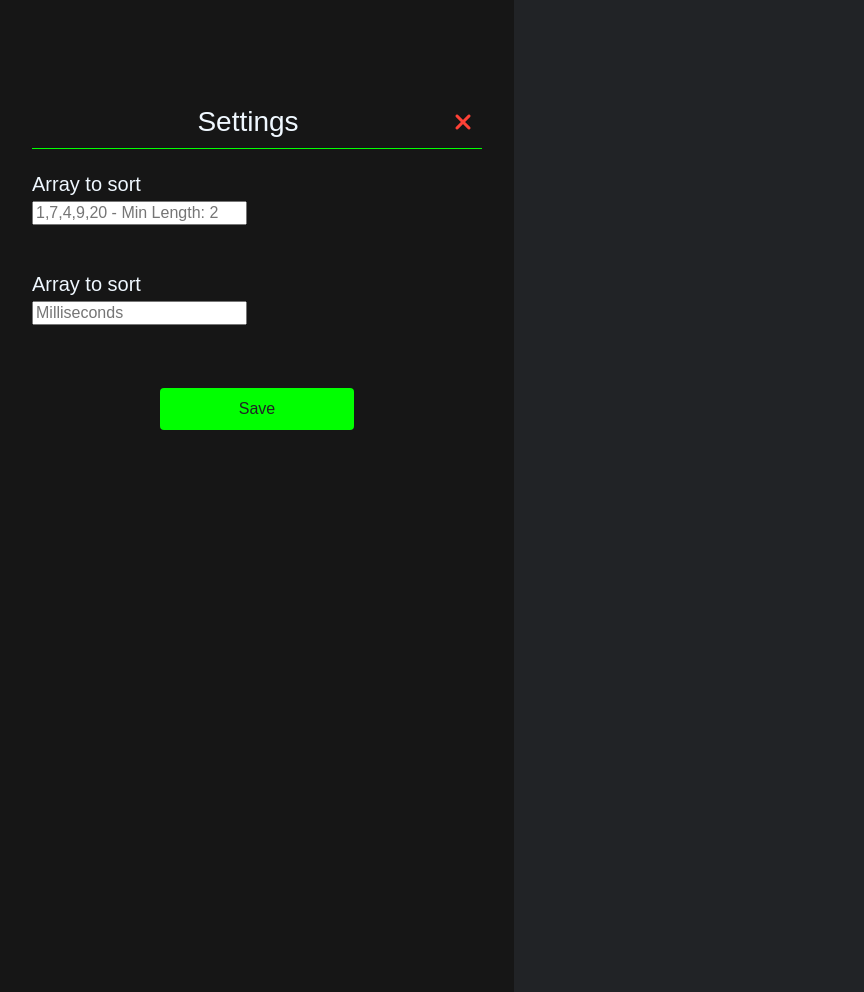
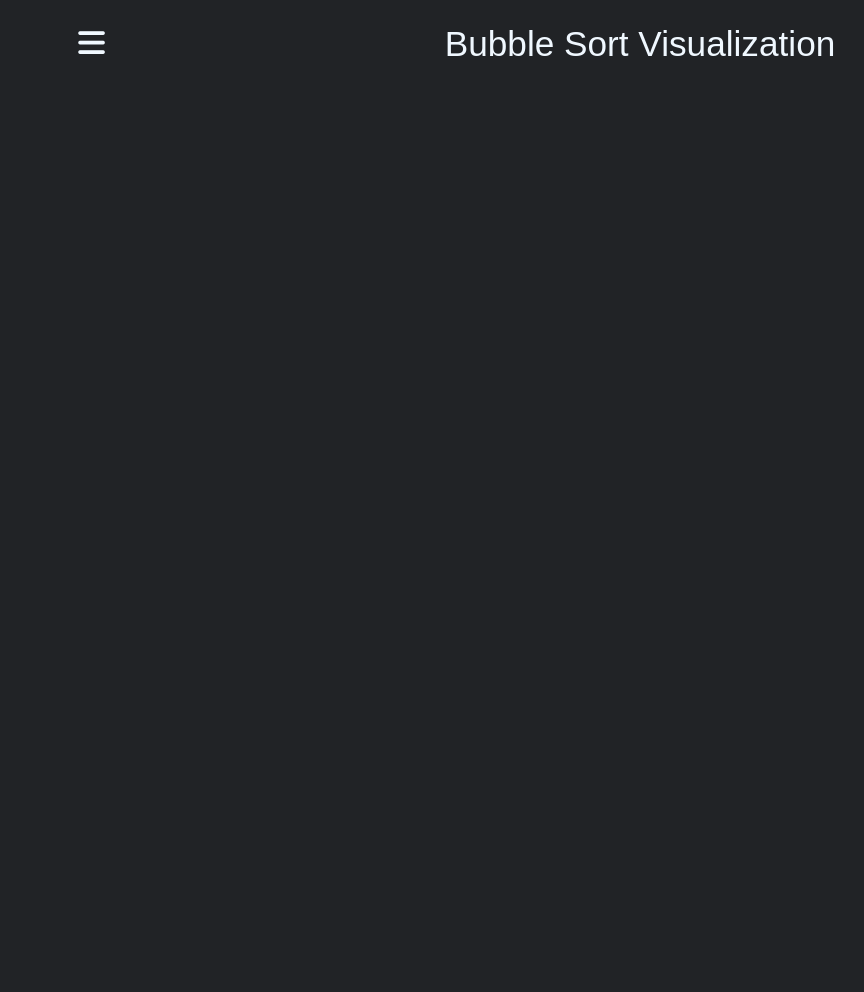
Before and after one commit to abnerlol68/visual-bubble-sort, a PHP site: page / in a window 1280 px wide. Shown: the whole page, without its empty margins (0-864 px from the left). After the commit the page ends 56 px from the top, so only its background shows below. Run offline with PHP 8.4, Linux system fonts and the light colour scheme; some libraries are stand-ins or nearby versions.

Commit message:
Sidebar Settings Validations

```diff
--- a/index.php
+++ b/index.php
@@ -8,19 +8,19 @@
   <link rel="shortcut icon" href="img/bubbles.png" type="image/x-icon">
   <link rel="stylesheet" href="styles/style.css">
   <script defer src="https://kit.fontawesome.com/ab0b12f76d.js" crossorigin="anonymous"></script>
-
+  <script defer src="js/main.js"></script>
   <title>Bubble Sort</title>
 </head>
 
 <body>
   <?php require "partials/sidebar-settings.php" ?>
-  <!-- <header>
-    <i class="fa-solid fa-bars"></i>
-    <h1>Bubble Sort Visualization</h1>
+  <header>
+      <i class="fa-solid fa-bars" id="sdbSettings"></i>
+      <h1>Bubble Sort Visualization</h1>
   </header>
 
   <main></main>
 
-  <footer></footer> -->
+  <footer></footer>
 </body>
 </html>
--- /dev/null
+++ b/js/main.js
@@ -0,0 +1,46 @@
+const btnSettings = document.getElementById('sdbSettings');
+const btnCloseSettings = document.getElementById('stgClose');
+
+const btnSaveSettings = document.getElementById('saveSettings');
+const txtArray = document.getElementById('arrTwoSort');
+const txtTime = document.getElementById('timeTwoSort');
+const txtStatus = document.getElementById('stgStatus');
+
+let arrTwoSort = [5,3,5,2];
+let timeTwoSort = 500;
+
+let danger = '#ff4136';
+let success = '#01ff01';
+
+/**
+ * Settings menu visible
+ */
+btnSettings.onclick = () => {
+  document.getElementById('stg').classList.toggle('active');
+}
+/**
+ * Settings menu hidden
+ */
+btnCloseSettings.onclick = () => {
+  document.getElementById('stg').classList.remove('active');
+  txtStatus.innerText = '';
+  txtArray.style.color = success;
+}
+
+/**
+ * Configuration values for sorting
+ */
+btnSaveSettings.onclick = () => {
+  arrTwoSort = txtArray.value.split(',').map(e => parseInt(e));
+  timeTwoSort = parseInt(txtTime.value);
+
+  if (arrTwoSort.includes(NaN) || timeTwoSort == NaN) {
+    arrTwoSort = [5,3,5,2];
+    timeTwoSort = 500;
+    txtStatus.innerText = "The sort configuration is invalid.";
+    txtStatus.style.color =  danger;
+    return;
+  }
+
+  txtStatus.innerText = "Saved settings.";
+}
--- a/partials/sidebar-settings.php
+++ b/partials/sidebar-settings.php
@@ -1,20 +1,29 @@
-<div class="stg">
+<div class="stg" id="stg">
   <div class="stg-top">
     <span>Settings</span>
-    <i class="fa-solid fa-xmark"></i>
+    <i class="fa-solid fa-xmark" id="stgClose"></i>
   </div>
+
   <div class="stg-arr">
     <label for="arrTwoSort">Array to sort</label>
     <div>
-      <input id="arrTwoSort" type="text" name="arrTwoSort" placeholder="1,7,4,9,20 - Min Length: 2">
+      <input
+        id="arrTwoSort"
+        type="text"
+        name="arrTwoSort"
+        placeholder="1,7,4,9,20 - Min Length: 2"
+        pattern="[0-9,]+"
+      >
     </div>
   </div>
+
   <div class="stg-mls">
     <label for="timeTwoSort">Array to sort</label>
     <div>
       <input id="timeTwoSort" type="number" name="timeTwoSort" placeholder="Milliseconds">
     </div>
   </div>
+
   <div class="stg-save">
     <button id="saveSettings">Save</button>
   </div>
--- a/styles/_sidebar-settings.scss
+++ b/styles/_sidebar-settings.scss
@@ -3,9 +3,15 @@ $success: #01ff01;
 
 .stg {
     background: #161616;
-    width: 450px;
-    height: 100vh;
-    padding: 6rem 2rem;
+    width: 400px;
+    height: 100%;
+    padding: 0 2rem;
+    display: flex;
+    flex-direction: column;
+    left: -600px;
+    position: fixed;
+    transition: all 600ms linear;
+    z-index: 2;
 
     div {
         margin-bottom: 20px;
@@ -16,12 +22,17 @@ $success: #01ff01;
     }
 }
 
+.stg.active {
+    left: 0;
+}
+
 .stg-top {
     display: flex;
     justify-content: space-between;
     font-size: 24px;
     border-bottom: 1px solid $success;
     padding: 10px;
+    margin-top: 2rem;
 
     span {
         margin: auto;
@@ -61,4 +72,8 @@ $success: #01ff01;
 .stg-status {
     display: flex;
     justify-content: center;
+
+    p {
+        color: $success;
+    }
 }
--- a/styles/style.css
+++ b/styles/style.css
@@ -235,9 +235,15 @@ input[type=checkbox], input[type=radio] {
 
 .stg {
   background: #161616;
-  width: 450px;
-  height: 100vh;
-  padding: 6rem 2rem;
+  width: 400px;
+  height: 100%;
+  padding: 0 2rem;
+  display: flex;
+  flex-direction: column;
+  left: -600px;
+  position: fixed;
+  transition: all 600ms linear;
+  z-index: 2;
 }
 .stg div {
   margin-bottom: 20px;
@@ -246,12 +252,17 @@ input[type=checkbox], input[type=radio] {
   font-size: 20px;
 }
 
+.stg.active {
+  left: 0;
+}
+
 .stg-top {
   display: flex;
   justify-content: space-between;
   font-size: 24px;
   border-bottom: 1px solid #01ff01;
   padding: 10px;
+  margin-top: 2rem;
 }
 .stg-top span {
   margin: auto;
@@ -289,11 +300,29 @@ input[type=checkbox], input[type=radio] {
   display: flex;
   justify-content: center;
 }
+.stg-status p {
+  color: #01ff01;
+}
 
 body {
   background: #212326;
   color: #f0f8ff;
   font-family: sans-serif;
+  height: 100vh;
+}
+
+header {
+  display: grid;
+  grid-template-columns: 1fr 5fr 1fr;
+  place-items: center;
+}
+header i {
+  font-size: 1.9rem;
+  cursor: pointer;
+}
+header h1 {
+  font-weight: 500;
+  font-size: 2.2rem;
 }
 
 /*# sourceMappingURL=style.css.map */
--- a/styles/style.scss
+++ b/styles/style.scss
@@ -5,4 +5,21 @@ body {
     background: #212326;
     color: #f0f8ff;
     font-family: sans-serif;
+    height: 100vh;
 }
+
+header {
+    display: grid;
+    grid-template-columns: 1fr 5fr 1fr;
+    place-items: center;
+
+    i {
+        font-size: 1.9rem;
+        cursor: pointer;
+    }
+
+    h1 {
+        font-weight: 500;
+        font-size: 2.2rem;
+    }
+}
```
Also changed, not shown: js/index.js (deleted), 1 other file.
